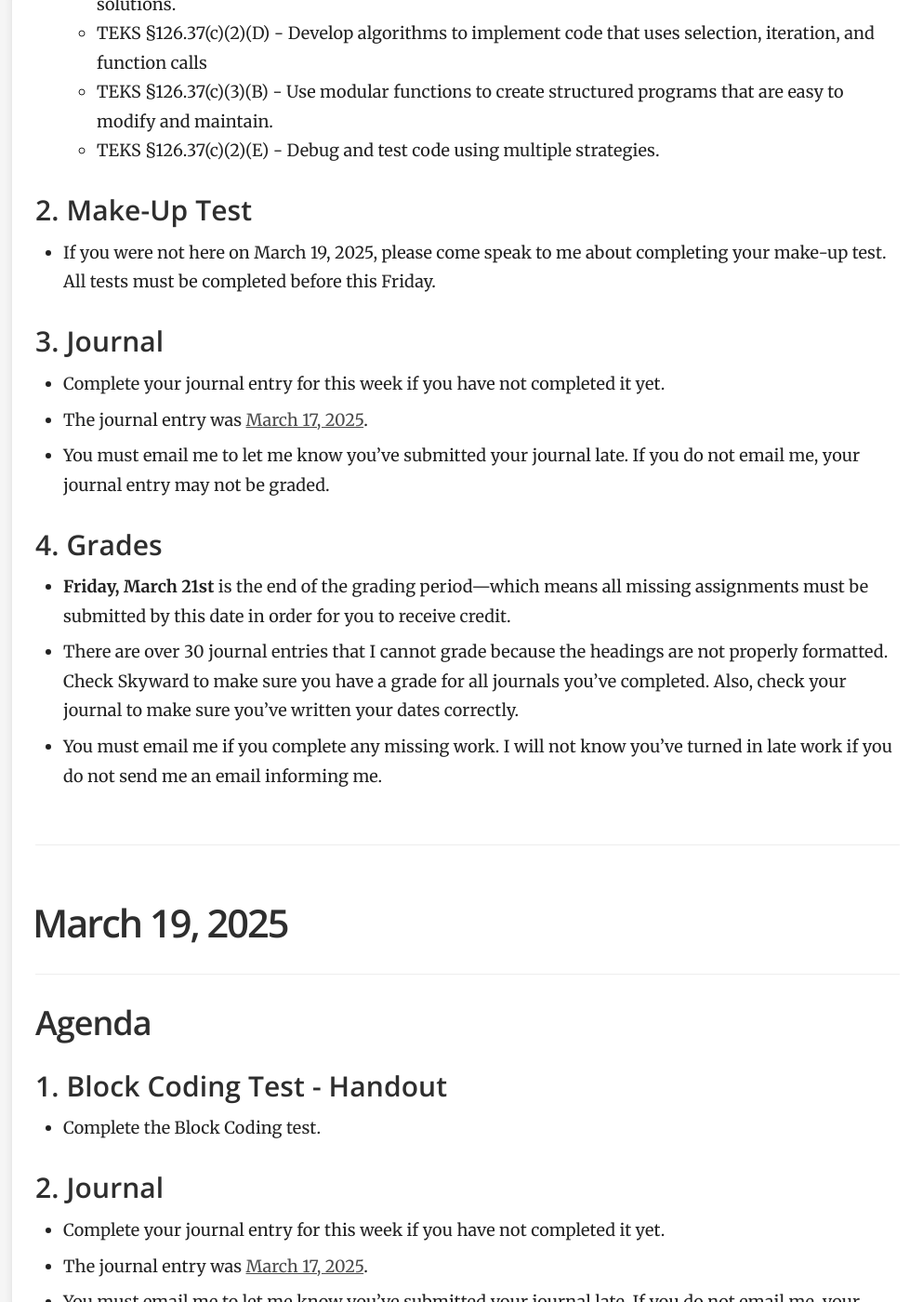
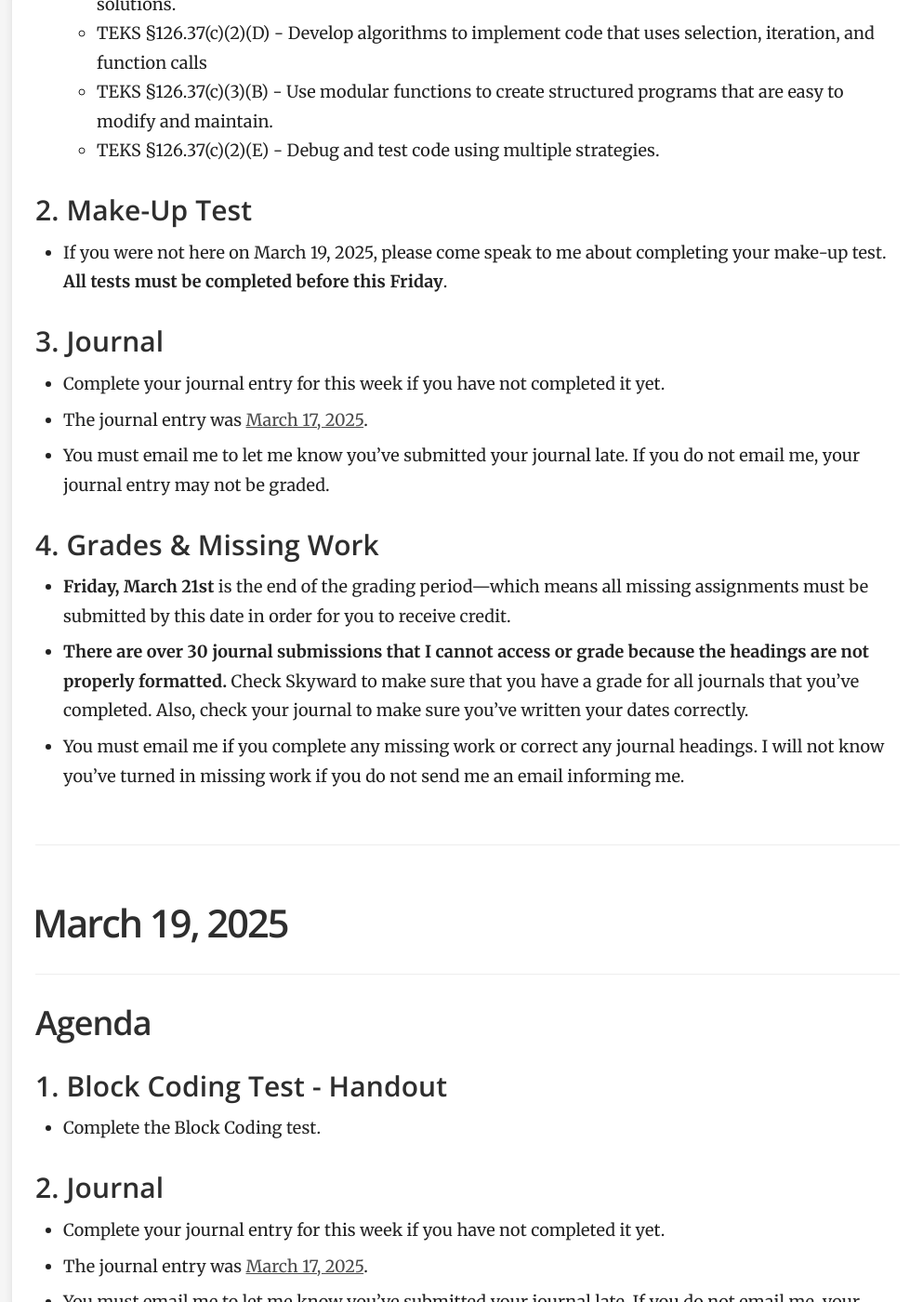
Before and after one commit to mswhitby/classroom, a Jekyll site: the page built from _docs/classes/3rd.md, in a window 1280 px wide and 1400 px high, scrolled down 984 px. Shown: the whole window at 93% size, without its empty margins (287-1280 px from the left). Built offline with Jekyll 4.4.1, drawn with Linux system fonts in a browser that asks for light colours.

Commit message:
Updated 3rd.md

```diff
--- a/_docs/classes/3rd.md
+++ b/_docs/classes/3rd.md
@@ -30,7 +30,7 @@ order: 2
     - TEKS §126.37(c)(2)(E) - Debug and test code using multiple strategies.
 
 ### 2. Make-Up Test
-- If you were not here on March 19, 2025, please come speak to me about completing your make-up test. All tests must be completed before this Friday.
+- If you were not here on March 19, 2025, please come speak to me about completing your make-up test. **All tests must be completed before this Friday**.
 
 ### 3. Journal
 
@@ -38,11 +38,11 @@ order: 2
 - The journal entry was [March 17, 2025](https://github.com/mswhitby/classroom/blob/main/_docs/resources/journal.md#march-17-2025).
 - You must email me to let me know you've submitted your journal late. If you do not email me, your journal entry may not be graded.
 
-### 4. Grades
+### 4. Grades & Missing Work
 
 - **Friday, March 21st** is the end of the grading period—which means all missing assignments must be submitted by this date in order for you to receive credit.
-- There are over 30 journal entries that I cannot grade because the headings are not properly formatted. Check Skyward to make sure you have a grade for all journals you've completed. Also, check your journal to make sure you've written your dates correctly.
-- You must email me if you complete any missing work. I will not know you've turned in late work if you do not send me an email informing me.
+- **There are over 30 journal submissions that I cannot access or grade because the headings are not properly formatted.** Check Skyward to make sure that you have a grade for all journals that you've completed. Also, check your journal to make sure you've written your dates correctly.
+- You must email me if you complete any missing work or correct any journal headings. I will not know you've turned in missing work if you do not send me an email informing me.
 
 ----
 
```
